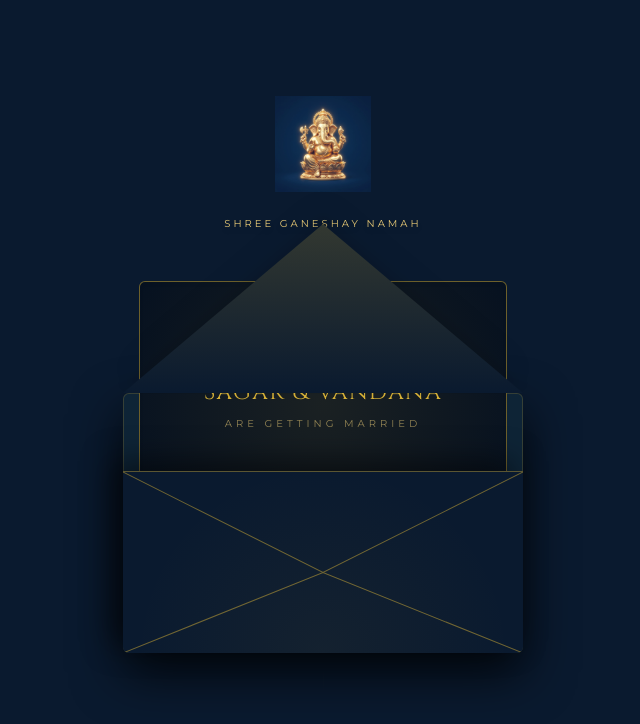
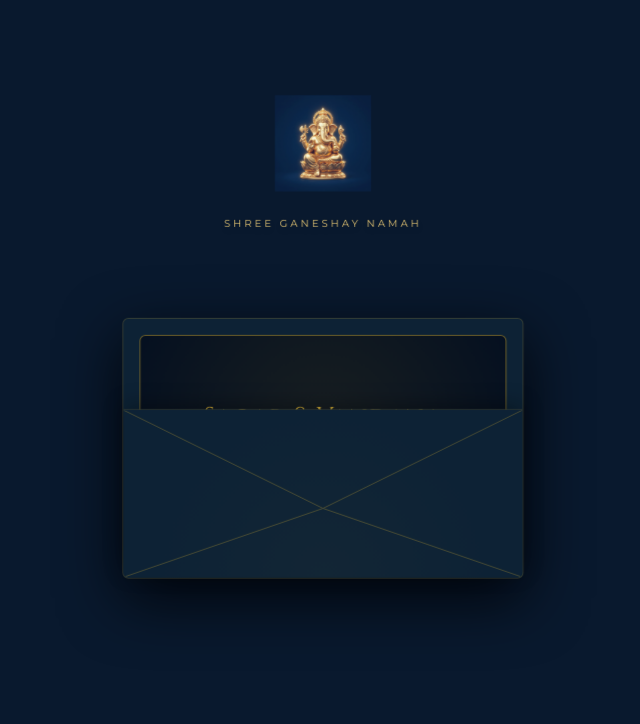
Before and after one commit to anurag07le-create/pvtanurag, a Next.js app: page /elegant in a window 1280 px wide. Shown: the top 724 px of the page, without its empty margins (317-957 px from the left). Built offline with nearby package versions, Linux system fonts and the light colour scheme.

Commit message:
fix(elegant): rebuild elegant envelope loader with cinematic mechanics to ensure absolutely flawless rendering and no clipping bugs

```diff
--- a/src/components/elegant/ElegantLoader.tsx
+++ b/src/components/elegant/ElegantLoader.tsx
@@ -4,63 +4,60 @@ import { motion, AnimatePresence, useMotionValue, useTransform, useSpring } from
 
 export default function ElegantLoader({ onComplete }: { onComplete: () => void }) {
   const [phase, setPhase] = useState<'sealed' | 'opening' | 'done'>('sealed')
-  const y = useMotionValue(0)
-  const springY = useSpring(y, { stiffness: 300, damping: 25 })
+  const dragY = useMotionValue(0)
+  const dragYSpring = useSpring(dragY, { stiffness: 400, damping: 40 })
+
+  // Envelope flap rotation driven by drag
+  const flapRotate = useTransform(dragYSpring, [0, -120], [0, -180])
+  const flapOpacity = useTransform(dragYSpring, [0, -80], [1, 0])
+  const contentOpacity = useTransform(dragYSpring, [-60, -120], [0, 1])
+  const contentY = useTransform(dragYSpring, [-60, -120], [30, 0])
+
+  const containerRef = useRef<HTMLDivElement>(null)
   const startY = useRef(0)
   const hasFired = useRef(false)
 
-  // Map swipe distance to rotation
-  const flapRotateX = useTransform(springY, [-100, 0], [180, 0])
-  const envelopeY = useTransform(springY, [-200, 0], [100, 0])
+  // Tap fallback for users who don't swipe
+  const handleTap = () => {
+    if (phase !== 'sealed') return
+    setPhase('opening')
+    dragY.set(-150)
+    setTimeout(() => setPhase('done'), 1800)
+    setTimeout(() => onComplete(), 2800)
+  }
 
   // Touch swipe logic
   const handleTouchStart = (e: React.TouchEvent) => {
-    if (phase !== 'sealed') return
     startY.current = e.touches[0].clientY
   }
 
   const handleTouchMove = (e: React.TouchEvent) => {
     if (phase !== 'sealed' || hasFired.current) return
     const delta = e.touches[0].clientY - startY.current
-    if (delta < 0) { // user swiped UP
-      y.set(Math.max(delta, -150))
-
+    if (delta < 0) {
+      dragY.set(delta)
       if (delta < -80) {
         hasFired.current = true
-        triggerOpen()
+        setPhase('opening')
+        dragY.set(-150)
+        // Haptic feedback
+        if (typeof navigator !== 'undefined' && navigator.vibrate) navigator.vibrate(50)
+        setTimeout(() => setPhase('done'), 1800)
+        setTimeout(() => onComplete(), 2800)
       }
     }
   }
 
   const handleTouchEnd = () => {
-    if (phase !== 'sealed' || hasFired.current) return
-    y.set(0) // snap back if they didn't swipe far enough
+    if (phase === 'sealed' && !hasFired.current) {
+      dragY.set(0)
     }
-
-  // Click/Tap fallback logic
-  const handleTap = () => {
-    if (phase !== 'sealed' || hasFired.current) return
-    hasFired.current = true
-    triggerOpen()
-  }
-
-  const triggerOpen = () => {
-    setPhase('opening')
-    y.set(-150)
-
-    // Haptic feedback if available
-    if (typeof navigator !== 'undefined' && navigator.vibrate) {
-      navigator.vibrate(50)
-    }
-
-    setTimeout(() => setPhase('done'), 2200)
-    setTimeout(() => onComplete(), 3000)
   }
 
   // Auto-open after 5 seconds if user doesn't interact
   useEffect(() => {
     const timer = setTimeout(() => {
-      if (phase === 'sealed') triggerOpen()
+      if (phase === 'sealed') handleTap()
     }, 5000)
     return () => clearTimeout(timer)
     // eslint-disable-next-line react-hooks/exhaustive-deps
@@ -70,7 +67,8 @@ export default function ElegantLoader({ onComplete }: { onComplete: () => void }
     <AnimatePresence>
       {phase !== 'done' && (
         <motion.div
-          className="fixed inset-0 z-[200] bg-[#0A1A2F] flex flex-col items-center justify-center overflow-hidden"
+          ref={containerRef}
+          className="fixed inset-0 z-[200] bg-[#0A1A2F] flex flex-col items-center justify-center"
           exit={{ opacity: 0, scale: 1.1, filter: "blur(10px)", transition: { duration: 1, ease: "easeInOut" } }}
           onTouchStart={handleTouchStart}
           onTouchMove={handleTouchMove}
@@ -97,73 +95,57 @@ export default function ElegantLoader({ onComplete }: { onComplete: () => void }
           </motion.div>
 
           {/* Envelope Container */}
+          <div className="relative w-[300px] h-[200px] md:w-[400px] md:h-[260px] mt-16 md:mt-24 cursor-pointer perspective-[1200px]">
+
+            {/* Envelope Back Body */}
+            <div className="absolute inset-0 bg-[#0e2436] border border-[#d4af37]/20 rounded-md shadow-[0_20px_60px_rgba(0,0,0,0.8)] flex items-end">
+
+              {/* Inner letter peek (visible when flap opens) */}
               <motion.div
-            className="relative w-[300px] h-[200px] md:w-[400px] md:h-[260px] mt-16 md:mt-24 cursor-pointer perspective-[1200px]"
-            style={{ y: envelopeY }}
-          >
-            {/* Back of Envelope */}
-            <div className="absolute inset-0 bg-[#0e2436] rounded-md shadow-[0_20px_50px_rgba(0,0,0,0.8)] border border-[#d4af37]/20 z-0" />
-
-            {/* The Inside Card that gets revealed */}
-            <motion.div
-              className="absolute inset-x-4 bottom-2 top-2 bg-[#061120] border border-[#d4af37]/50 rounded-md shadow-inner flex flex-col items-center justify-center overflow-hidden z-[5]"
-              animate={{
-                y: phase === 'opening' ? -120 : 0,
-                opacity: phase === 'opening' ? 1 : 0
-              }}
-              transition={{ duration: 1, delay: 0.5, ease: "easeOut" }}
+                className="absolute inset-x-4 top-4 bottom-12 bg-[#061120] border border-[#d4af37]/50 rounded-md flex flex-col items-center justify-center px-6 overflow-hidden"
+                style={{ opacity: contentOpacity, y: contentY }}
               >
                 <div className="absolute inset-0 opacity-10 bg-[radial-gradient(circle_at_center,_var(--tw-gradient-stops))] from-[#d4af37] to-transparent" />
-              <span className="font-cinzel text-xl md:text-2xl text-[#d4af37] tracking-wider relative z-10">
+                <span className="font-cinzel text-xl md:text-2xl text-[#d4af37] tracking-wider relative z-10 text-center">
                   Sagar & Vandana
                 </span>
-              <span className="font-montserrat text-[#e6c875]/60 text-[8px] md:text-[10px] tracking-[0.4em] uppercase mt-2 relative z-10">
+                <span className="font-montserrat text-[#e6c875]/60 text-[8px] md:text-[10px] tracking-[0.4em] uppercase mt-4 relative z-10 text-center">
                   Are getting married
                 </span>
               </motion.div>
 
-            {/* Front Pocket of Envelope */}
-            <div className="absolute bottom-0 left-0 w-full h-[70%] bg-[#0A1A2F] border-t border-[#d4af37]/40 shadow-[-10px_-10px_30px_rgba(0,0,0,0.5)] z-20 overflow-hidden rounded-b-md">
-              {/* Envelope Seam Lines to make it look 3D */}
-              <svg viewBox="0 0 400 180" className="absolute inset-0 w-full h-full pointer-events-none opacity-50" preserveAspectRatio="none">
+              {/* Envelope Front Pocket (Covers the bottom half of the letter) */}
+              <div className="absolute bottom-0 left-0 w-full h-[65%] bg-[#0e2436] border-t border-[#d4af37]/20 rounded-b-md shadow-[0_-5px_20px_rgba(0,0,0,0.3)] overflow-hidden z-10">
+                 {/* Diagonal Seams */}
+                 <svg viewBox="0 0 400 170" className="absolute inset-0 w-full h-full opacity-30" preserveAspectRatio="none">
                    <path d="M0,0 L200,100 L400,0" fill="none" stroke="#d4af37" strokeWidth="1" />
-                <path d="M0,180 L200,100 L400,180" fill="none" stroke="#d4af37" strokeWidth="1" />
+                   <path d="M0,170 L200,100 L400,170" fill="none" stroke="#d4af37" strokeWidth="1" />
                  </svg>
-              {/* Subtle Mandala Pattern on Pocket */}
-              <div className="absolute inset-0 opacity-[0.05]"
-                style={{
-                  backgroundImage: `radial-gradient(circle at 50% 100%, rgba(212,175,55,1) 0%, transparent 70%)`
-                }}
+                 {/* Subtle Mandala Background */}
+                 <div className="absolute inset-0 opacity-[0.03]"
+                    style={{ backgroundImage: `radial-gradient(circle at 50% 100%, rgba(212,175,55,1) 0%, transparent 70%)` }}
                  />
               </div>
-
-            {/* Top Flap */}
-            <motion.div
-              className="absolute top-0 left-0 w-full h-[65%] origin-top z-30 drop-shadow-xl"
-              style={{ rotateX: phase === 'opening' ? 180 : flapRotateX }}
-              animate={phase === 'opening' ? { rotateX: 180 } : undefined}
-              transition={phase === 'opening' ? { duration: 0.8, ease: "easeInOut" } : undefined}
-            >
-              <div
-                className="w-full h-full bg-[#0A1A2F] border-b border-[#d4af37]/60 relative overflow-hidden"
-                style={{ clipPath: 'polygon(0 0, 100% 0, 50% 100%)', backfaceVisibility: 'hidden' }}
-              >
-                {/* Gold Edge Highlight */}
-                <div className="absolute inset-0 bg-gradient-to-b from-transparent to-[#d4af37]/20" />
             </div>
 
-              {/* Inside of top flap */}
-              <div
-                className="absolute inset-0 w-full h-full bg-[#061120] border-t border-[#d4af37]/30"
-                style={{ clipPath: 'polygon(0 0, 100% 0, 50% 100%)', backfaceVisibility: 'hidden', transform: 'rotateX(180deg)' }}
+            {/* Envelope Top Flap (Triangle) */}
+            <motion.div
+              className="absolute -top-[1px] left-0 right-0 h-[130px] md:h-[160px] origin-top z-20"
+              style={{ rotateX: flapRotate, backfaceVisibility: "hidden" }}
+            >
+              <svg viewBox="0 0 400 160" className="w-full h-full drop-shadow-[0_10px_20px_rgba(0,0,0,0.5)]" preserveAspectRatio="none">
+                <path
+                  d="M0,0 L400,0 L200,160 Z"
+                  fill="#0e2436"
+                  stroke="rgba(212,175,55,0.4)"
+                  strokeWidth="1"
                 />
+              </svg>
 
-              {/* Royal Wax Seal */}
+              {/* Wax Seal */}
               <motion.div
-                className="absolute bottom-0 left-1/2 -translate-x-1/2 translate-y-1/2 w-16 h-16 md:w-20 md:h-20"
-                animate={{ opacity: phase === 'opening' ? 0 : 1 }}
-                transition={{ duration: 0.3 }}
-                style={{ backfaceVisibility: 'hidden' }}
+                className="absolute left-1/2 -translate-x-1/2 bottom-2 md:bottom-4 w-16 h-16 md:w-20 md:h-20"
+                style={{ opacity: flapOpacity }}
               >
                 <div className="w-full h-full rounded-full bg-gradient-to-br from-[#d4af37] via-[#b38f24] to-[#80661a] shadow-[0_4px_15px_rgba(0,0,0,0.5)] border-2 border-[#ffebb3]/50 flex items-center justify-center relative">
                   <div className="absolute inset-1 rounded-full border border-dashed border-[#0A1A2F]/30" />
@@ -173,12 +155,12 @@ export default function ElegantLoader({ onComplete }: { onComplete: () => void }
                 </div>
               </motion.div>
             </motion.div>
-          </motion.div>
+          </div>
 
-          {/* Interaction Hint */}
+          {/* Swipe instruction */}
           <motion.div
             className="absolute bottom-16 flex flex-col items-center"
-            animate={{ opacity: phase === 'opening' ? 0 : [0.4, 1, 0.4] }}
+            animate={{ opacity: phase === 'opening' ? 0 : [0.3, 1, 0.3] }}
             transition={{ duration: 2, repeat: Infinity }}
           >
             <div className="w-[1px] h-12 bg-gradient-to-b from-transparent via-[#d4af37] to-transparent mb-4" />
```
Lines whose indentation alone changed are shown as unchanged.
